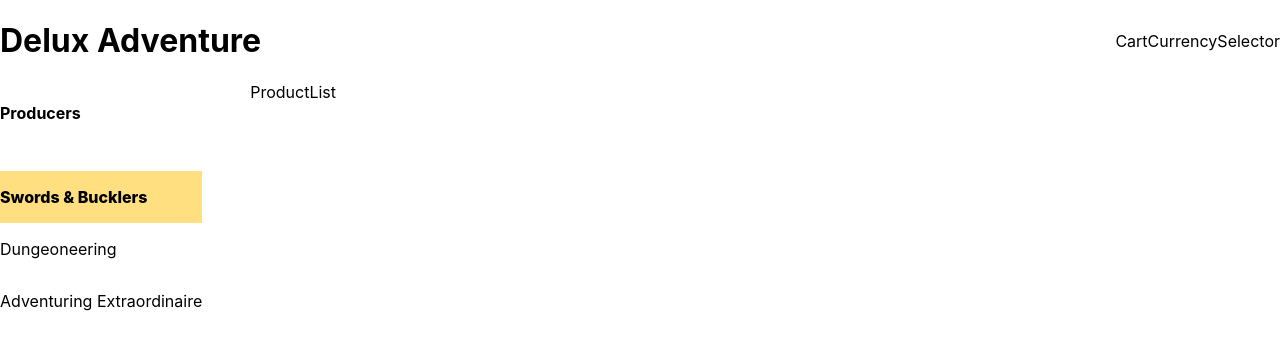
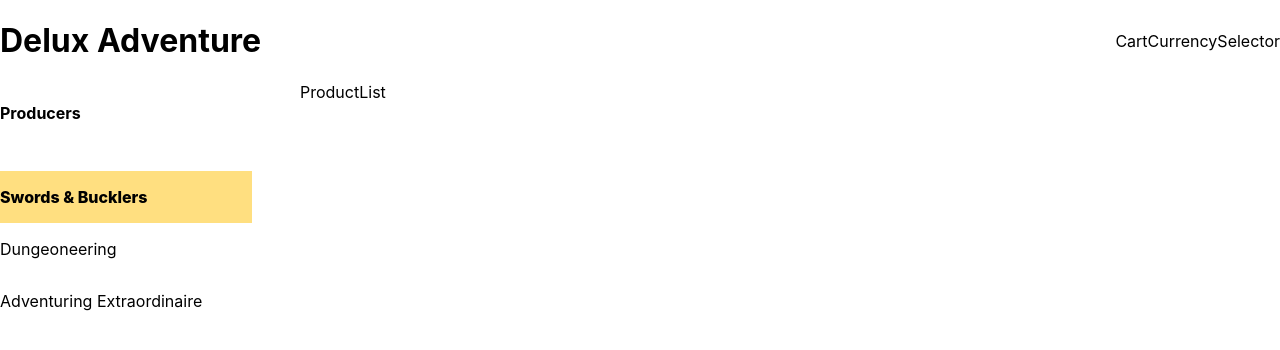
Before and after one commit to GuRuGuMaWaRu/Learning_projects, a React (Create React App) app in the folder app_react_2/: page / in a window 1280 px wide. Shown: the top 350 px of the page. Built offline with nearby package versions, Linux system fonts and the light colour scheme.

Commit message:
Style main area

```diff
--- /dev/null
+++ b/app_react_2/src/ProductList/index.css
@@ -0,0 +1,3 @@
+.ProductList {
+  flex: 2;
+}
--- a/app_react_2/src/ProductList/index.js
+++ b/app_react_2/src/ProductList/index.js
@@ -1,7 +1,7 @@
 import React from "react";
 
 const ProductList = () => {
-  return <div>ProductList</div>;
+  return <div className="ProductList">ProductList</div>;
 };
 
 export default ProductList;
--- a/app_react_2/src/Sidebar/index.css
+++ b/app_react_2/src/Sidebar/index.css
@@ -1,3 +1,7 @@
+.Sidebar {
+  flex-basis: 300px;
+}
+
 .Sidebar > ul {
   list-style-type: none;
   padding: 0;
```
